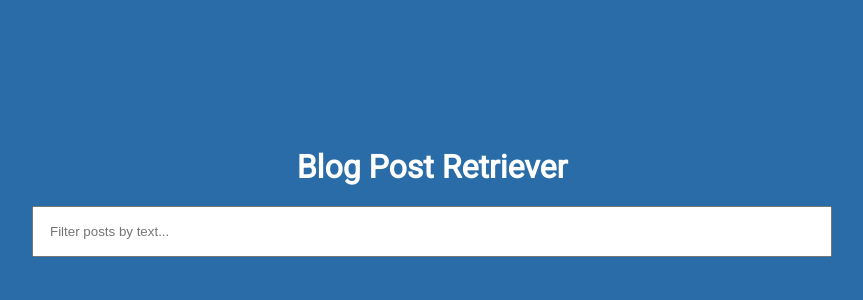
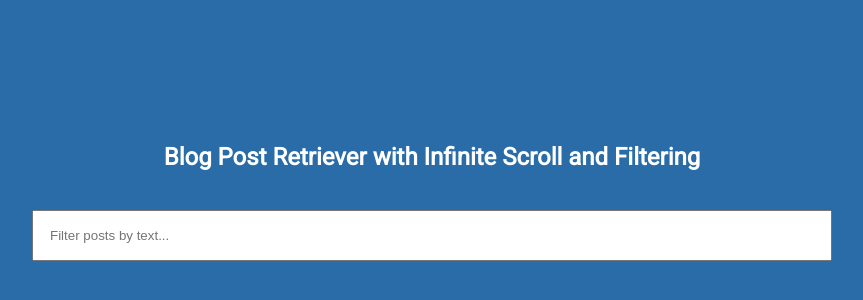
Before and after one commit to northross/infinite-scroll, a website: page infinite-scroll/index.html in a window 1280 px wide. Shown: the part 158-458 px from the top of the page, without its empty margins (208-1071 px from the left). Drawn offline with Linux system fonts and the light colour scheme; no server answers.

Commit message:
readme included

```diff
--- a/infinite-scroll/index.html
+++ b/infinite-scroll/index.html
@@ -7,7 +7,7 @@
     <link rel="stylesheet" href="style.css" />
   </head>
   <body>
-    <h1>Blog Post Retriever</h1>
+    <h2>Blog Post Retriever with Infinite Scroll and Filtering</h2>
 
     <div class="filter-container">
       <input
```
Also changed, not shown: README.md.
